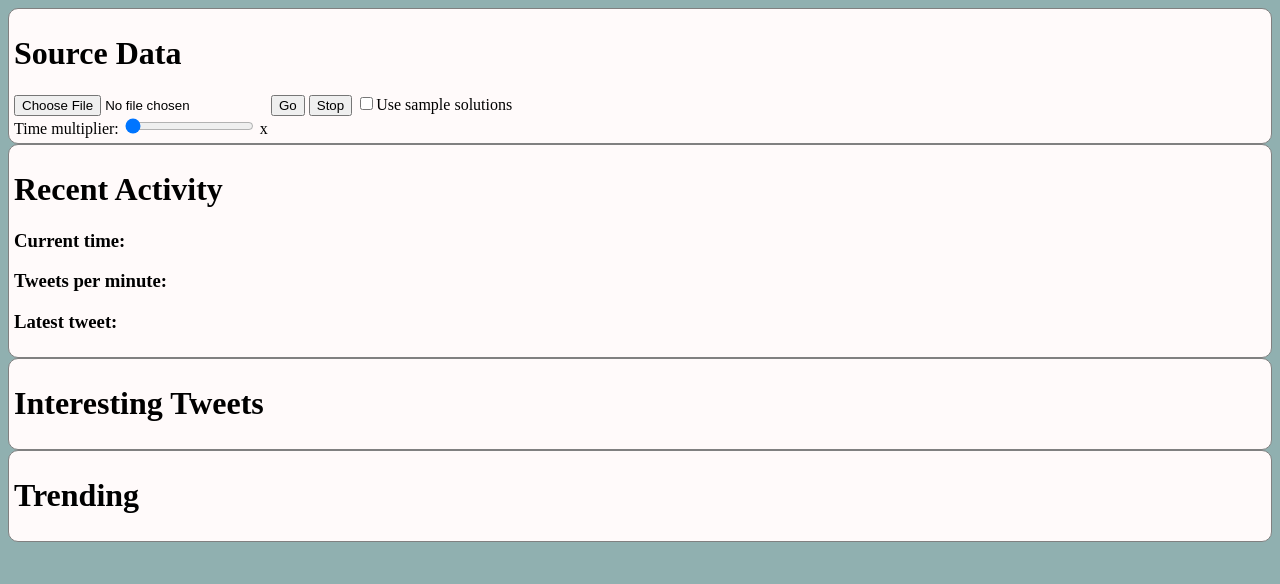
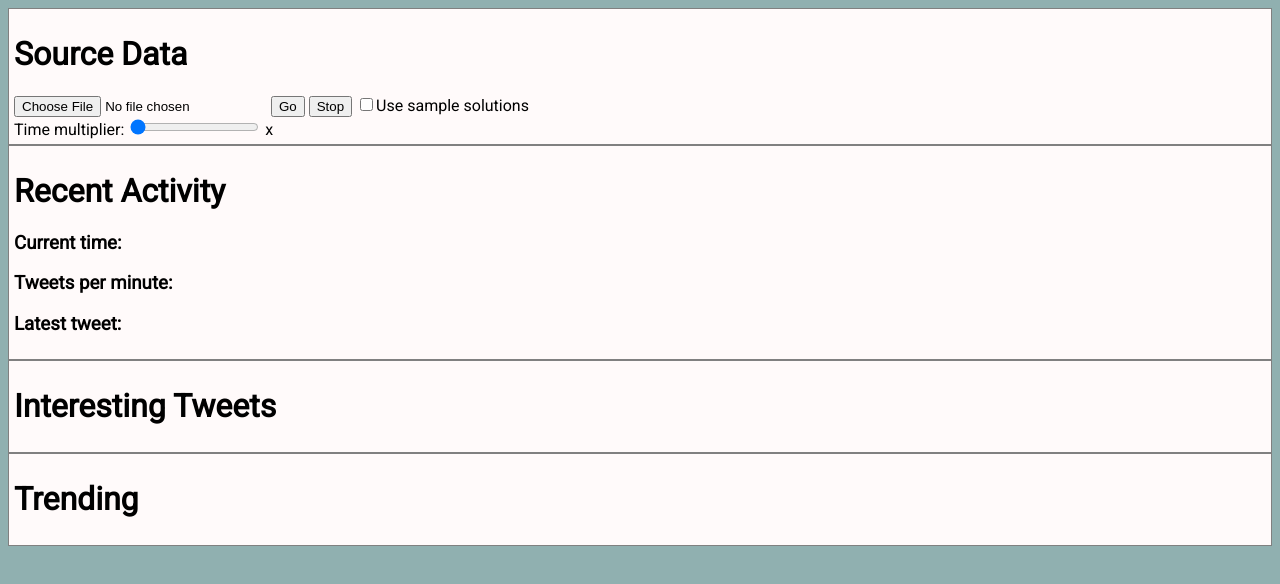
Before and after one commit to NiallConnaughton/wwc-rx-workshop, a plain HTML site: page rx-twitter-workshop.html in a window 1280 px wide. Drawn offline with Linux system fonts and the light colour scheme.

Commit message:
New font and no more border radius

```diff
--- a/exerciserunner.js
+++ b/exerciserunner.js
@@ -80,7 +80,7 @@ ExerciseRunner.prototype.runTweetStream = function () {
     var tweetsPerMinute = exerciseImplementations.tweetsPerMinute(this.tweetStream.stream, scheduler);
     var latestTweetDetails = exerciseImplementations.recentActivity(this.tweetStream.stream, scheduler);
     var interestingTweets = exerciseImplementations.interestingTweets(this.tweetStream.stream, scheduler);
-    var trendingHashtags = exerciseImplementations.trending(this.tweetStream.stream, scheduler);
+     var trendingHashtags = exerciseImplementations.trending(this.tweetStream.stream, scheduler);
 
     this.tweetSubscription.add(tweetsPerMinute.subscribe(this.updateTweetsPerMinute.bind(this)));
 
--- a/rx-twitter-workshop.css
+++ b/rx-twitter-workshop.css
@@ -1,5 +1,7 @@
 body {
 	background-color: #90B0B0;
+
+	font-family: Roboto;
 }
 
 .timestamp {
@@ -8,7 +10,7 @@ body {
 
 .section {
 	border: 1px solid grey;
-	border-radius: 10px;
+	/*border-radius: 10px;*/
 	padding: 5px;
 	background-color: snow;
 }
--- a/rx-twitter-workshop.html
+++ b/rx-twitter-workshop.html
@@ -9,6 +9,7 @@
     <script src="moment.min.js" type="text/javascript"></script>
     <script src="ractive.js" type="text/javascript"></script>
 
+    <link href='http://fonts.googleapis.com/css?family=Roboto' rel='stylesheet' type='text/css'>
     <link rel="stylesheet" href="rx-twitter-workshop.css" type="text/css" />
 </head>
 <body>
```
